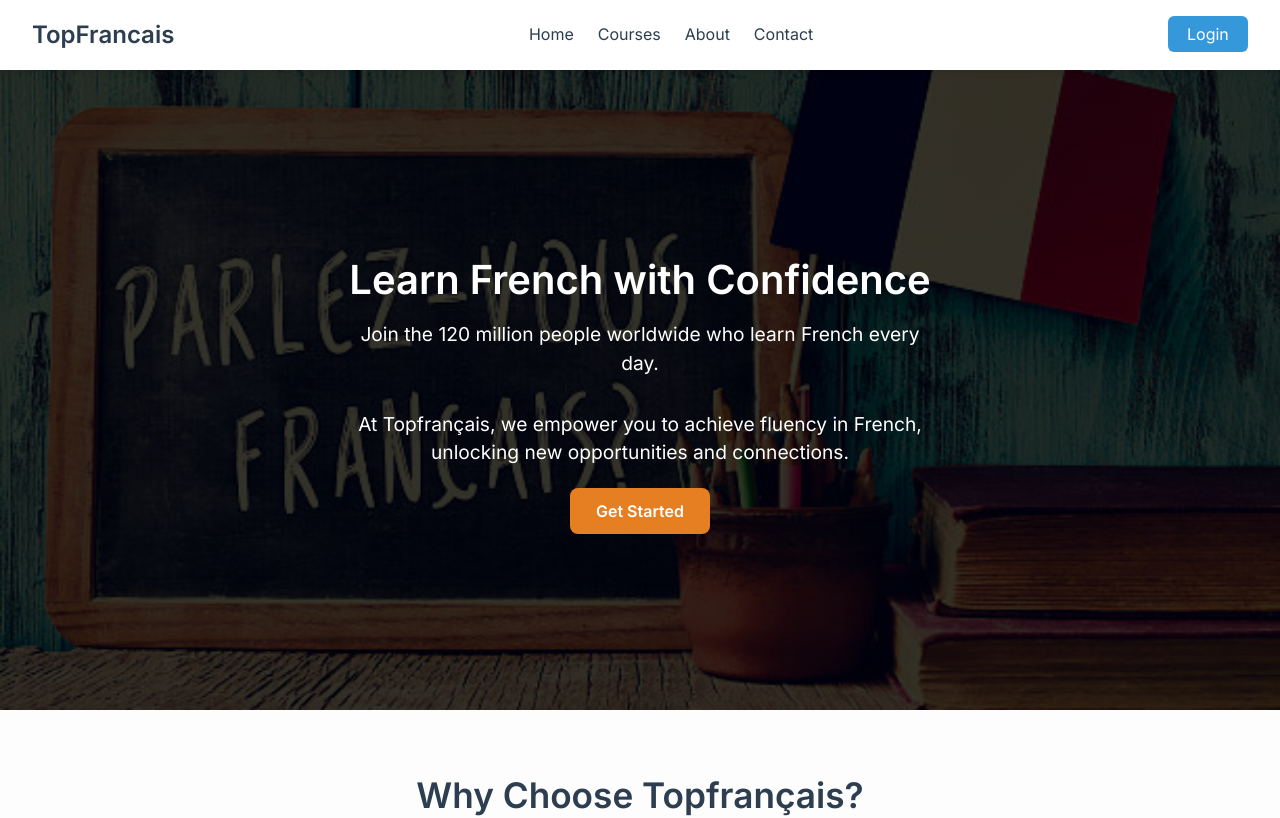
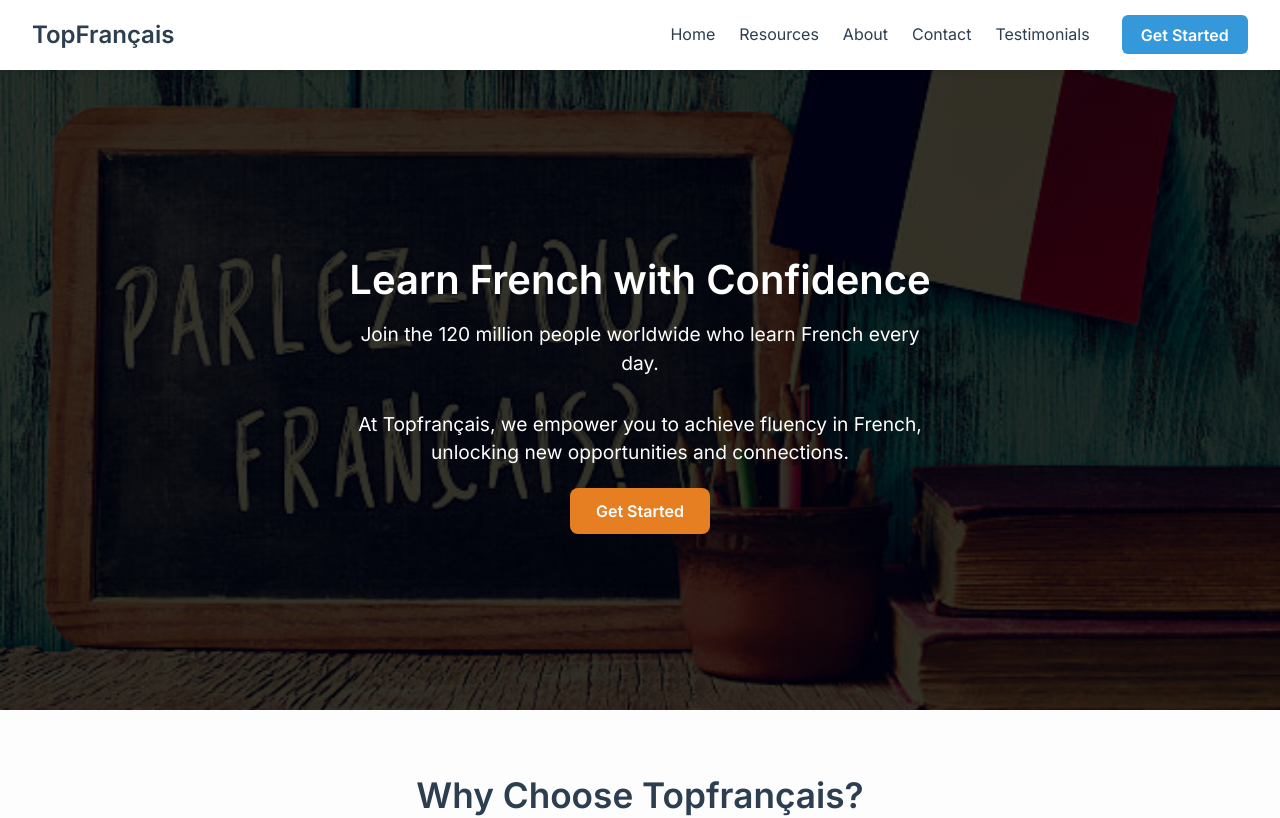
Before and after one commit to OyedamolaM/Top-Francais, a React (Vite) app: page / in a window 1280 px wide. Shown: the top 818 px of the page. Built offline with nearby package versions, Linux system fonts and the light colour scheme.

Commit message:
edit nav bar

```diff
--- a/src/components/Navbar.jsx
+++ b/src/components/Navbar.jsx
@@ -10,25 +10,28 @@ export default function Navbar() {
 
   return (
     <header className="navbar">
-      {/* Logo */}
+      {/* Logo on the left */}
       <div className="navbar__logo">
-        <Link to="/" onClick={closeMenu}>TopFrancais</Link>
+        <Link to="/" onClick={closeMenu}>TopFrançais</Link>
       </div>
 
-      {/* Desktop Links */}
+      {/* Desktop Links + CTA together */}
+      <div className="navbar__right">
         <nav className="navbar__links">
           <Link to="/">Home</Link>
-        <Link to="/courses">Courses</Link>
+          <Link to="/resources">Resources</Link>
           <Link to="/about">About</Link>
           <Link to="/contact">Contact</Link>
+          <Link to="/testimonials">Testimonials</Link>
         </nav>
 
-      {/* Desktop CTA */}
         <div className="navbar__cta">
-        <Link to="/login" className="btn">Login</Link>
+          {/* scrolls to pricing section on homepage */}
+          <a href="#courses-pricing" className="btn wide">Get Started</a>
+        </div>
       </div>
 
-      {/* Hamburger */}
+      {/* Hamburger menu */}
       <button
         className={`navbar__toggle ${isOpen ? "open" : ""}`}
         onClick={toggleMenu}
@@ -49,10 +52,13 @@ export default function Navbar() {
       {/* Mobile Menu */}
       <nav className={`navbar__mobile ${isOpen ? "active" : ""}`}>
         <Link to="/" onClick={closeMenu}>Home</Link>
-        <Link to="/courses" onClick={closeMenu}>Courses</Link>
+        <Link to="/resources" onClick={closeMenu}>Resources</Link>
         <Link to="/about" onClick={closeMenu}>About</Link>
         <Link to="/contact" onClick={closeMenu}>Contact</Link>
-        <Link to="/login" className="btn" onClick={closeMenu}>Login</Link>
+        <Link to="/testimonials" onClick={closeMenu}>Testimonials</Link>
+        <a href="#courses-pricing" className="btn wide" onClick={closeMenu}>
+          View Pricing
+        </a>
       </nav>
     </header>
   );
--- a/src/components/Navbar.scss
+++ b/src/components/Navbar.scss
@@ -9,70 +9,77 @@
   top: 0;
   z-index: 100;
 
+  // Logo
   &__logo a {
     font-size: 1.5rem;
-    font-weight: bold;
+    font-weight: 700;
     color: #2c3e50;
     text-decoration: none;
   }
 
-  /* Desktop Links */
-  &__links {
+  /* Group links + CTA together */
+  &__right {
     display: flex;
-    gap: 1.5rem;
-
-    a {
-      text-decoration: none;
-      color: #2c3e50;
-      font-weight: 500;
-      transition: color 0.2s;
-
-      &:hover {
-        color: #3498db;
-      }
-    }
+    align-items: center;
+    gap: 2rem;
 
     @media (max-width: 768px) {
       display: none;
     }
   }
 
-  /* Desktop CTA */
+  // Desktop Links
+  &__links {
+    display: flex;
+    align-items: center;
+    gap: 1.5rem;
+
+    a {
+      color: #2c3e50;
+      text-decoration: none;
+      font-weight: 500;
+      transition: color 0.3s ease;
+
+      &:hover {
+        color: #3498db;
+      }
+    }
+  }
+
+  // Desktop CTA
   &__cta {
     .btn {
       background: #3498db;
       color: #fff;
-      padding: 0.5rem 1.2rem;
+      padding: 0.6rem 1.2rem;
       border-radius: 6px;
+      font-weight: 600;
       text-decoration: none;
-      transition: background 0.3s;
+      transition: background 0.3s ease;
 
       &:hover {
         background: #2980b9;
       }
     }
-
-    @media (max-width: 768px) {
-      display: none;
-    }
   }
 
-  /* Hamburger */
+  // Hamburger Icon
   &__toggle {
     display: none;
     flex-direction: column;
+    justify-content: center;
     gap: 5px;
     cursor: pointer;
-    z-index: 103; // above backdrop & menu
     background: none;
     border: none;
+    z-index: 104;
 
     span {
       width: 25px;
       height: 3px;
       background: #2c3e50;
       border-radius: 2px;
-      transition: 0.3s;
+      transition: all 0.3s ease;
     }
 
     &.open span:nth-child(1) {
@@ -92,7 +99,7 @@
     }
   }
 
-  /* Backdrop */
+  // Backdrop
   &__backdrop {
     position: fixed;
     inset: 0;
@@ -108,28 +115,29 @@
     }
   }
 
-  /* Mobile Menu (Slide-in) */
+  // Mobile Menu
   &__mobile {
-    display: flex;
-    flex-direction: column;
-    gap: 1.5rem;
     position: fixed;
     top: 0;
     right: 0;
     height: 100vh;
     width: 260px;
     background: #fff;
+    box-shadow: -2px 0 8px rgba(0, 0, 0, 0.1);
     padding: 4rem 2rem;
-    box-shadow: -2px 0 8px rgba(0, 0, 0, 0.1);
-    z-index: 103;
+    display: flex;
+    flex-direction: column;
+    gap: 1.5rem;
     transform: translateX(100%);
     transition: transform 0.3s ease-in-out;
+    z-index: 103;
 
     a {
+      font-size: 1.1rem;
       color: #2c3e50;
       text-decoration: none;
       font-weight: 500;
-      font-size: 1.1rem;
+      transition: color 0.3s ease;
 
       &:hover {
         color: #3498db;
@@ -143,6 +151,8 @@
       border-radius: 6px;
       text-align: center;
       font-weight: 600;
+      text-decoration: none;
+      transition: background 0.3s ease;
 
       &:hover {
         background: #2980b9;
--- a/src/components/Stats.jsx
+++ b/src/components/Stats.jsx
@@ -1,22 +1,41 @@
+import { useEffect, useRef, useState } from "react";
+import { Link } from "react-router-dom";
 import "./Stats.scss";
-import { Link } from "react-router-dom";
 
 export default function Stats() {
   const stats = [
-    { number: "120M+", label: "People learn French daily" },
-    { number: "#1", label: "Most studied language in the world" },
-    { number: "77M+", label: "Native French speakers worldwide" },
+    { number: 120, suffix: "M+", label: "People learn French daily" },
+    { number: 1, prefix: "#", label: "Most studied language in the world" },
+    { number: 77, suffix: "M+", label: "Native French speakers worldwide" },
   ];
 
+  const [visible, setVisible] = useState(false);
+  const sectionRef = useRef(null);
+
+  // Detect when stats section is visible
+  useEffect(() => {
+    const observer = new IntersectionObserver(
+      ([entry]) => setVisible(entry.isIntersecting),
+      { threshold: 0.3 }
+    );
+
+    if (sectionRef.current) observer.observe(sectionRef.current);
+    return () => observer.disconnect();
+  }, []);
+
   return (
-    <section className="stats">
+    <section className="stats" ref={sectionRef}>
       <div className="stats__container">
         <div className="stats__grid">
           {stats.map((s, i) => (
-            <div key={i} className="stats__card">
-              <h3>{s.number}</h3>
-              <p>{s.label}</p>
-            </div>
+            <StatCard
+              key={i}
+              number={s.number}
+              label={s.label}
+              prefix={s.prefix}
+              suffix={s.suffix}
+              animate={visible}
+            />
           ))}
         </div>
 
@@ -34,3 +53,32 @@ export default function Stats() {
     </section>
   );
 }
+
+function StatCard({ number, label, prefix = "", suffix = "", animate }) {
+  const [count, setCount] = useState(0);
+
+  useEffect(() => {
+    if (!animate) return;
+
+    let start = 0;
+    const duration = 1800;
+    const startTime = performance.now();
+
+    const update = (currentTime) => {
+      const elapsed = currentTime - startTime;
+      const progress = Math.min(elapsed / duration, 1);
+      const value = Math.floor(progress * number);
+      setCount(value);
+      if (progress < 1) requestAnimationFrame(update);
+    };
+
+    requestAnimationFrame(update);
+  }, [animate, number]);
+
+  return (
+    <div className="stats__card">
+      <h3>{prefix}{count}{suffix}</h3>
+      <p>{label}</p>
+    </div>
+  );
+}
```
Lines whose indentation alone changed are shown as unchanged.
